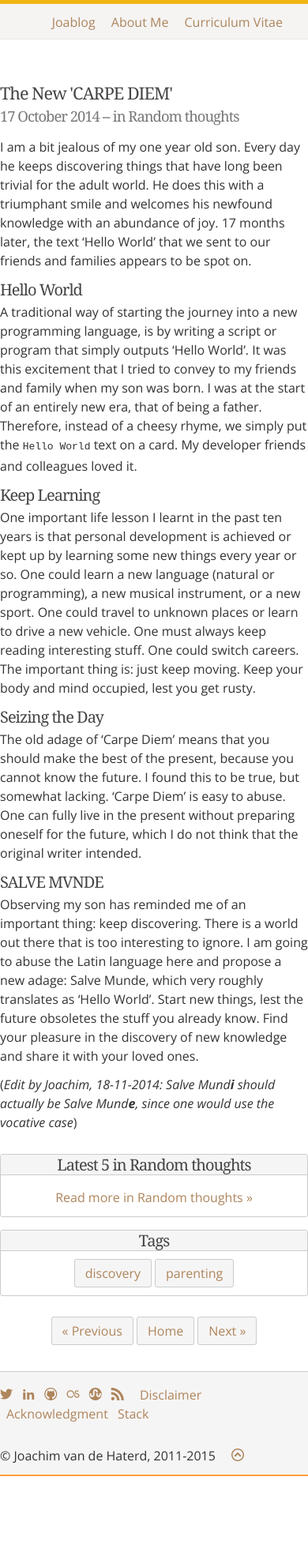
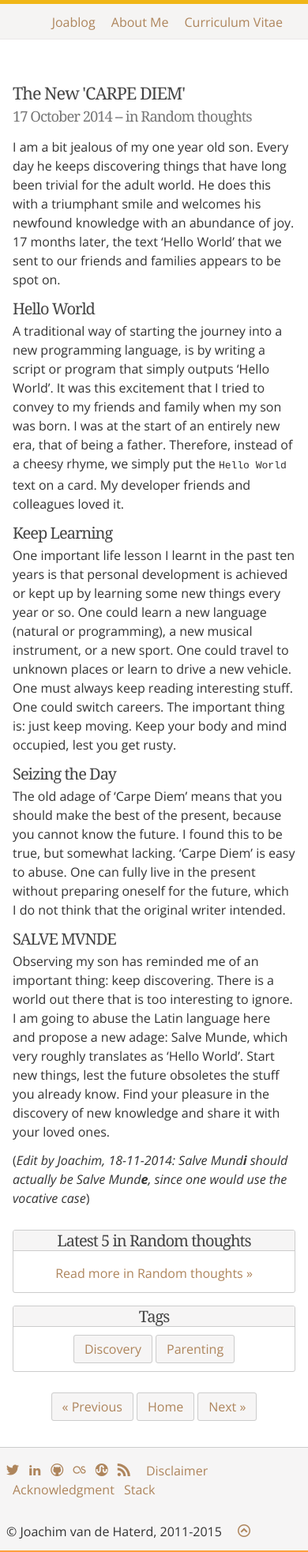
Before and after one commit to derjoachim/derjoachim_nl_v3, a Jekyll site: the page built from _posts/2014-10-17-why-salve-mvnde-should-be-the-new-carpe-diem.markdown, in a window 390 px wide. Shown: the whole page at 79% size. Built offline with Jekyll 4.4.1, drawn with Linux system fonts in a browser that asks for light colours; Markdown is read by kramdown in place of the engine named in the settings; before the commit the page ends 1869 px from its top, so only the background shows below that.

Commit message:
Added Tag Archive, added margin for mobile screens

```diff
--- /dev/null
+++ b/Gemfile
@@ -0,0 +1 @@
+gem 'jekyll-tagging'
--- a/_config.yml
+++ b/_config.yml
@@ -30,6 +30,8 @@
 category_archive:
     path: "categories"
     slugify: true
+tag_page_layout: tag_archive
+tag_page_dir: tags
 
 # Blog
 permalink: "/blog/:year/:month/:day/:title"
--- a/_layouts/post.html
+++ b/_layouts/post.html
@@ -42,7 +42,7 @@
 				<div class="sidebar-container">
 					<ul>
 						{% for tag in tags %}
-						<li class="tag">{{ tag }}</li>
+						<li class="tag"><a href="/tags/{{ tag }}.html">{{ tag }}</a></li>
 						{% endfor %}
 					</ul>
 				</div>
--- /dev/null
+++ b/_plugins/ext.rb
@@ -0,0 +1 @@
+require 'jekyll/tagging'
--- a/_posts/2014-10-17-why-salve-mvnde-should-be-the-new-carpe-diem.markdown
+++ b/_posts/2014-10-17-why-salve-mvnde-should-be-the-new-carpe-diem.markdown
@@ -1,7 +1,7 @@
 ---
 layout: post
 title: The New 'CARPE DIEM'
-tags: [parenting, discovery]
+tags: [Parenting, Discovery]
 category: "Random thoughts"
 ---
 I am a bit jealous of my one year old son. Every day he keeps discovering things that have long been trivial for the adult world. He does this with a triumphant smile and welcomes his newfound knowledge with an abundance of joy. 17 months later, the text 'Hello World' that we sent to our friends and families appears to be spot on.
--- a/_sass/_base.scss
+++ b/_sass/_base.scss
@@ -55,6 +55,9 @@
  */
 div.container {
 	@include outer-container;
+	@include media(max-width $tablet-size) {
+		margin: 0 1em;
+	}
 	//border: 1px solid $background-color;
 	//box-shadow: 0 0 8px darken($background-color, 10%); // @TODO
 }
--- a/_sass/_layout.scss
+++ b/_sass/_layout.scss
@@ -99,12 +99,14 @@
  */
 li.tag {
 	display: inline;
+	a{
 		background: $secondary-background-color;
 		border-radius: $base-border-radius;
 		border:  1px solid $secondary-background-border-color;
 		color: $link-color;
 		outline: none;
 		padding: (1.5em / 4) ($gutter / 2);
+	}
 }
 
 /**
@@ -305,6 +307,9 @@
 	background: $secondary-background-color;
 	div.footer-container {
 		@include outer-container;
+		@include media(max-width $tablet-size) {
+			margin: 0 0.5em;
+		}
 	}
 
 	ul {
```
Also changed, not shown: _layouts/tag_archive.html (added, +13 -0 lines). Lines whose indentation alone changed are shown as unchanged.
